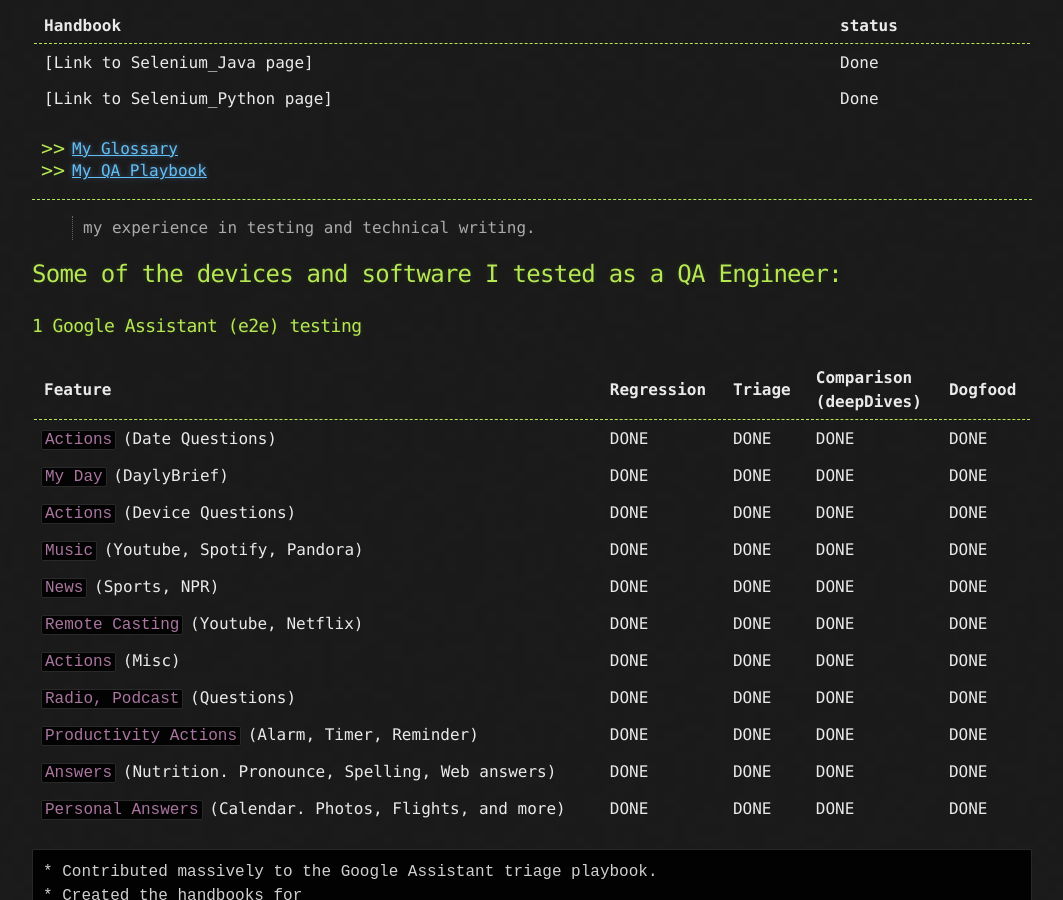
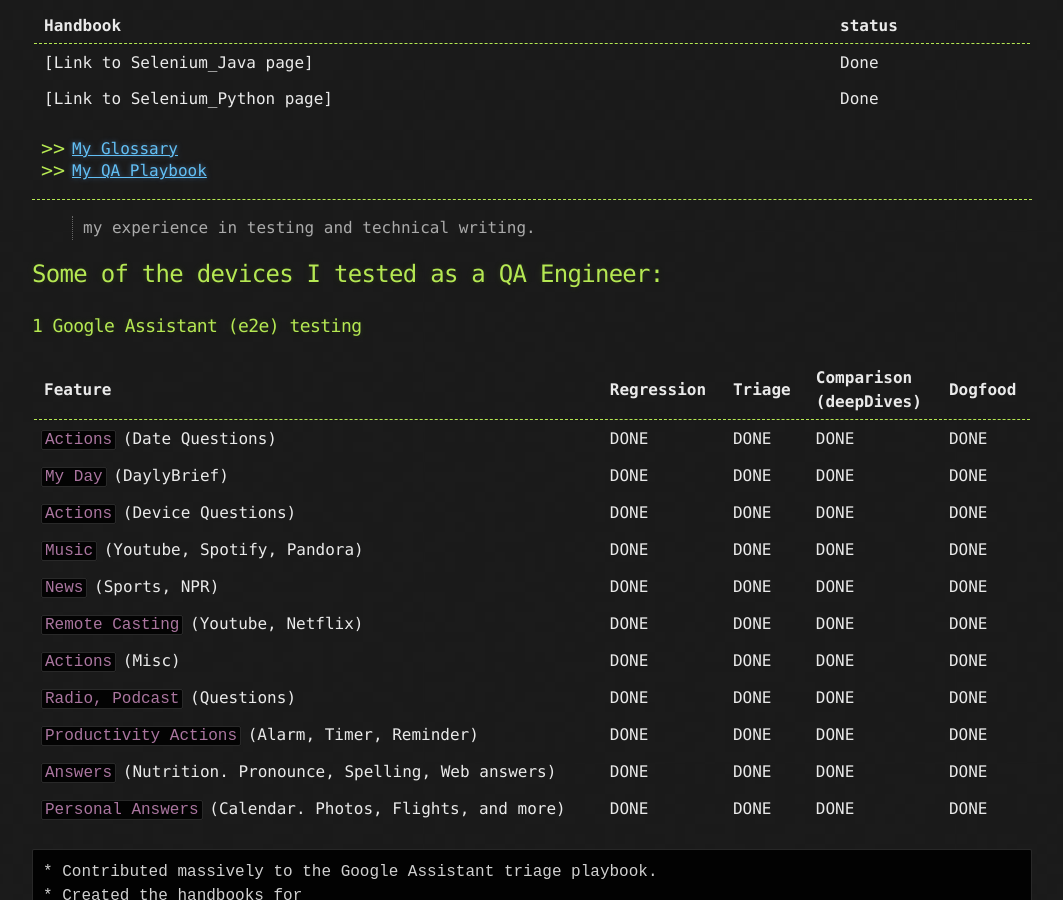
Before and after one commit to sciustechnologia/sciustechnologia.github.io, a Jekyll site: the page built from index.md, in a window 1280 px wide and 900 px high, scrolled down 2961 px. Shown: the whole window, without its empty margins (108-1171 px from the left). Built offline with Jekyll 4.4.1, drawn with Linux system fonts in a browser that asks for light colours.

Commit message:
Update index.md

```diff
--- a/index.md
+++ b/index.md
@@ -137,7 +137,7 @@ In the works:
 
 > my experience in testing and technical writing.
 
-## Some of the devices and software I tested as a QA Engineer:
+## Some of the devices I tested as a QA Engineer:
 
 ### 1 Google Assistant (e2e) testing
 
```
